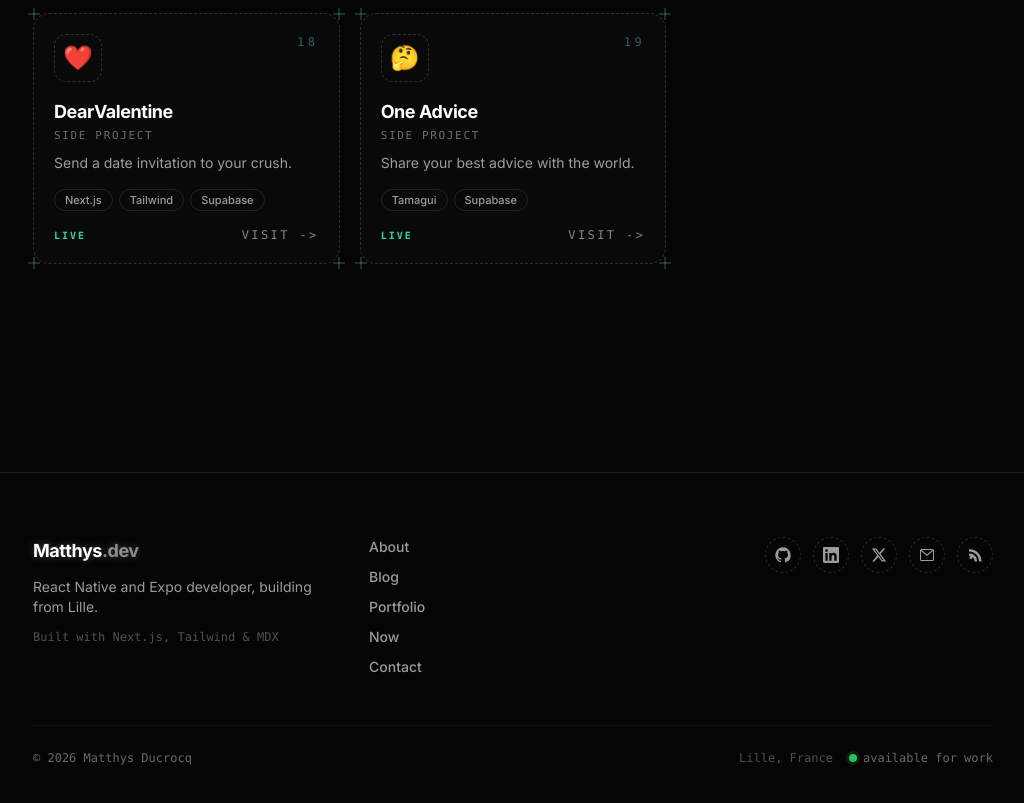
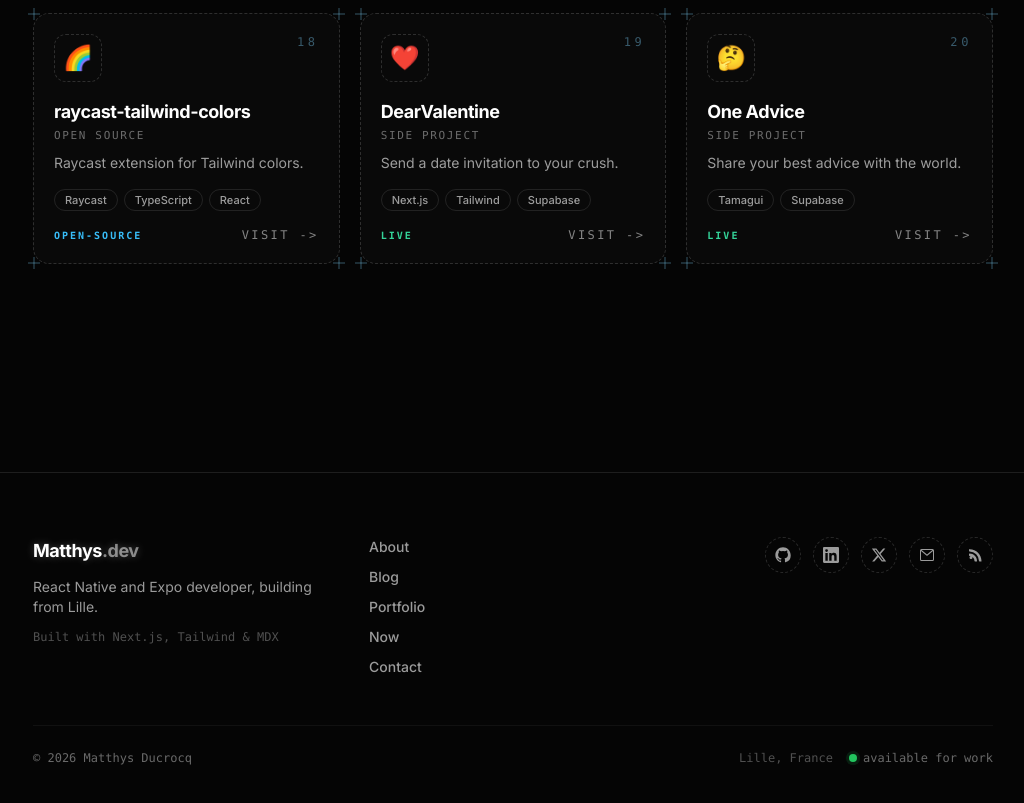
Before and after one commit to MatthysDev/Matthys.dev.v2, a Next.js app: page /portfolio in a window 1280 px wide. Shown: the part 3052-3855 px from the top of the page, without its empty margins (127-1151 px from the left). Built offline with nearby package versions, Linux system fonts and the light colour scheme.

Commit message:
🎸 feat : ajout projet raycast-tailwind-colors (lab)

```diff
--- a/src/apiData/projects.ts
+++ b/src/apiData/projects.ts
@@ -264,6 +264,18 @@
         status: 'open-source',
     },
     {
+        name: 'raycast-tailwind-colors',
+        category: 'lab',
+        role: 'Open source',
+        description: 'Raycast extension for Tailwind colors.',
+        longDescription:
+            'A Raycast extension to quickly search the Tailwind CSS color palette and copy any shade as hex, RGB or a Tailwind class — without leaving your keyboard.',
+        stack: ['Raycast', 'TypeScript', 'React'],
+        img: '🌈',
+        websiteUrl: 'https://github.com/MatthysDev/raycast-tailwind-colors',
+        status: 'open-source',
+    },
+    {
         name: 'DearValentine',
         category: 'lab',
         role: 'Side project',
```
